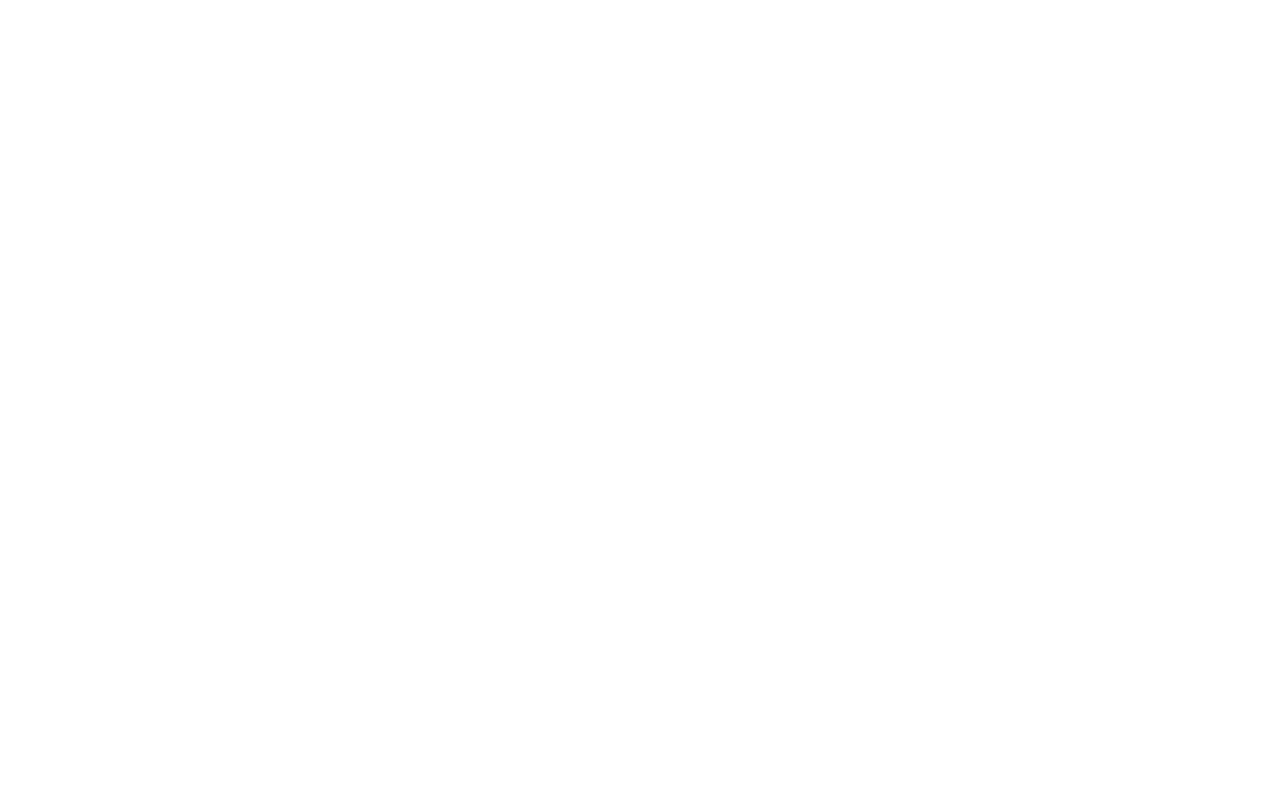
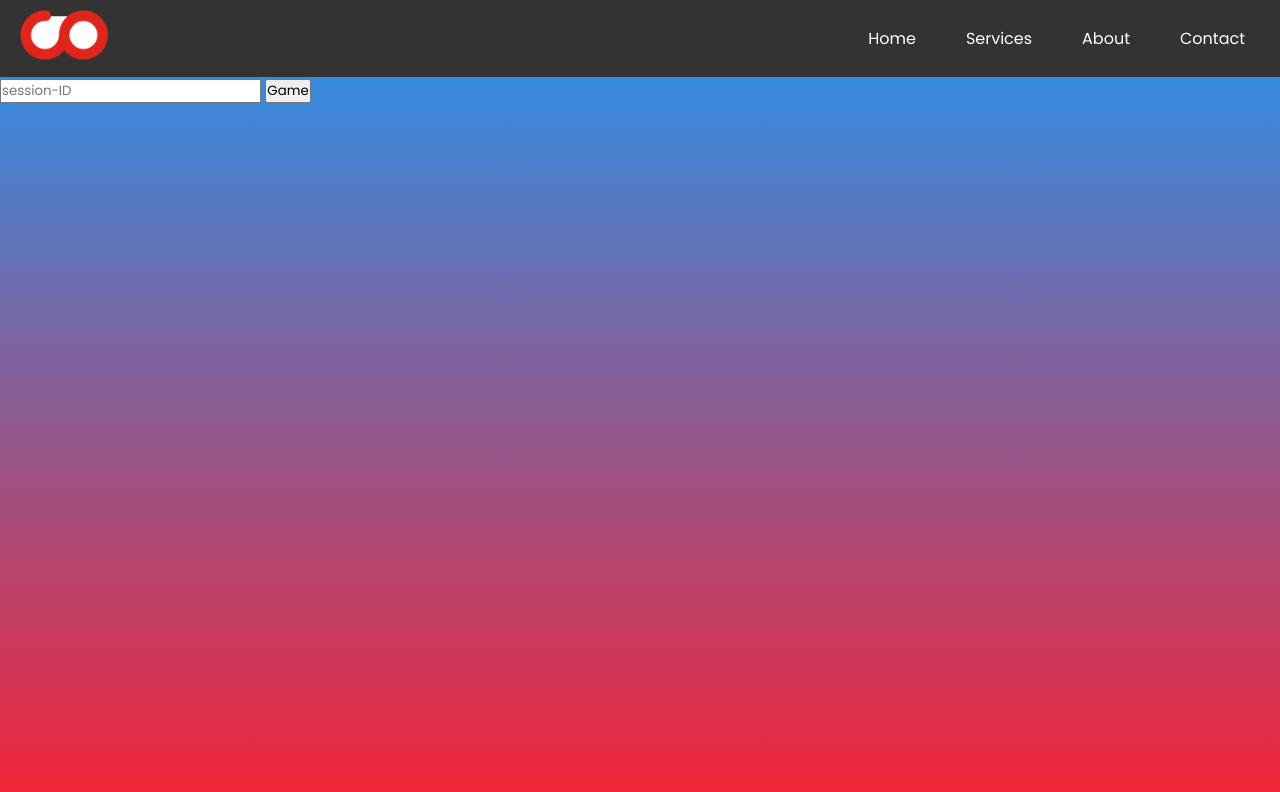
Before and after one commit to SupLeaf/CloudComputing, a plain HTML site: page website/indexWeiterleiten.html in a window 1280 px wide. Drawn offline with Linux system fonts and the light colour scheme.

Commit message:
added functionaility to Maxi's indexWeiterleiten.html
fixed localhost url in indexAdmin.html

```diff
--- a/website/indexWeiterleiten.html
+++ b/website/indexWeiterleiten.html
@@ -0,0 +1,90 @@
+<!DOCTYPE html>
+<html lang="de">
+<head>
+    <meta charset="UTF-8">
+    <meta name="viewport" content="width=device-width, initial-scale=1.0">
+    <title>Umfrage</title>
+    <link rel="stylesheet" href="style.css">
+
+</head>
+<style>
+    body {
+        font-family: Arial, sans-serif;
+        margin: 0;
+        padding: 0;
+    }
+    .header {
+        display: flex;
+        align-items: center;
+        justify-content: space-between;
+        background-color: #333;
+        padding: 10px 20px;
+    }
+    .header img {
+        height: 50px;
+    }
+    .nav {
+        display: flex;
+        list-style: none;
+        margin: 0;
+        padding: 0;
+    }
+    .nav li {
+        margin-left: 20px;
+    }
+    .nav a {
+        color: white;
+        text-decoration: none;
+        padding: 10px 15px;
+        display: block;
+    }
+    .nav a:hover {
+        background-color: #575757;
+    }
+
+    .sessionInput{
+        align-content: center;
+        align-items: center;
+        align-self: center;
+    }
+    .ButtonSurvey{
+        align-items: center;
+        align-content: center;
+        align-items: end;
+    }
+</style>
+
+
+<body>
+    <header class="header">
+        <a href="index.html">
+            <img src="logo.png" alt="Logo">
+        </a>
+        <nav>
+            <ul class="nav">
+                <li><a href="index.html" onclick="changeDoc()">Home</a></li>
+                <li><a href="#services">Services</a></li>
+                <li><a href="#about">About</a></li>
+                <li><a href="#contact">Contact</a></li>
+            </ul>
+        </nav>
+    </header>
+
+
+    <div id="sessionInput">
+        <form id="surveyForm">
+            <input name="surveyID" inputmode="numeric" type="text" pattern="\d{4}" maxlength="4" placeholder="session-ID" required>
+            <button id="ButtonSurvey" type="submit"><span>Game</span></button>
+        </form>
+    </div>
+
+    <script>
+        function redirectToUser(event) {
+            event.preventDefault();
+            const surveyID = document.querySelector('input[name="surveyID"]').value;
+            window.location.href = `indexUser.html?surveyid=${surveyID}`;
+        }
+        document.getElementById('surveyForm').addEventListener('submit', redirectToUser);
+    </script>
+
+</body>
```
Also changed, not shown: website/indexAdmin.html (+2 -2 lines).
